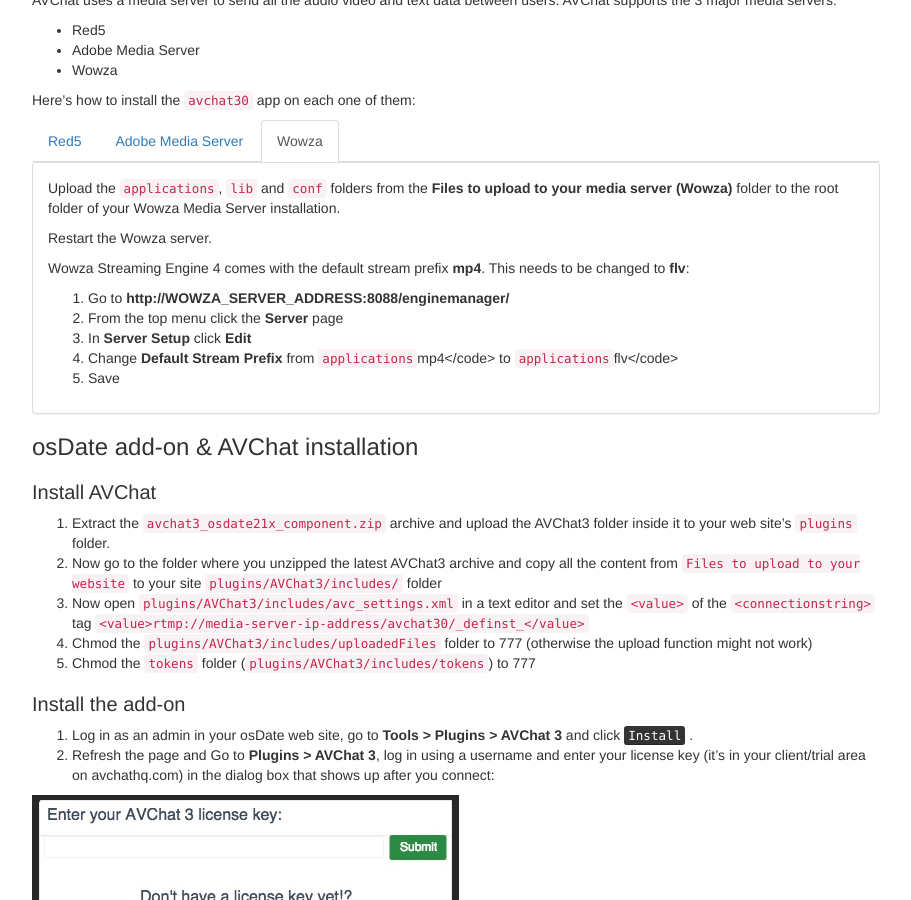
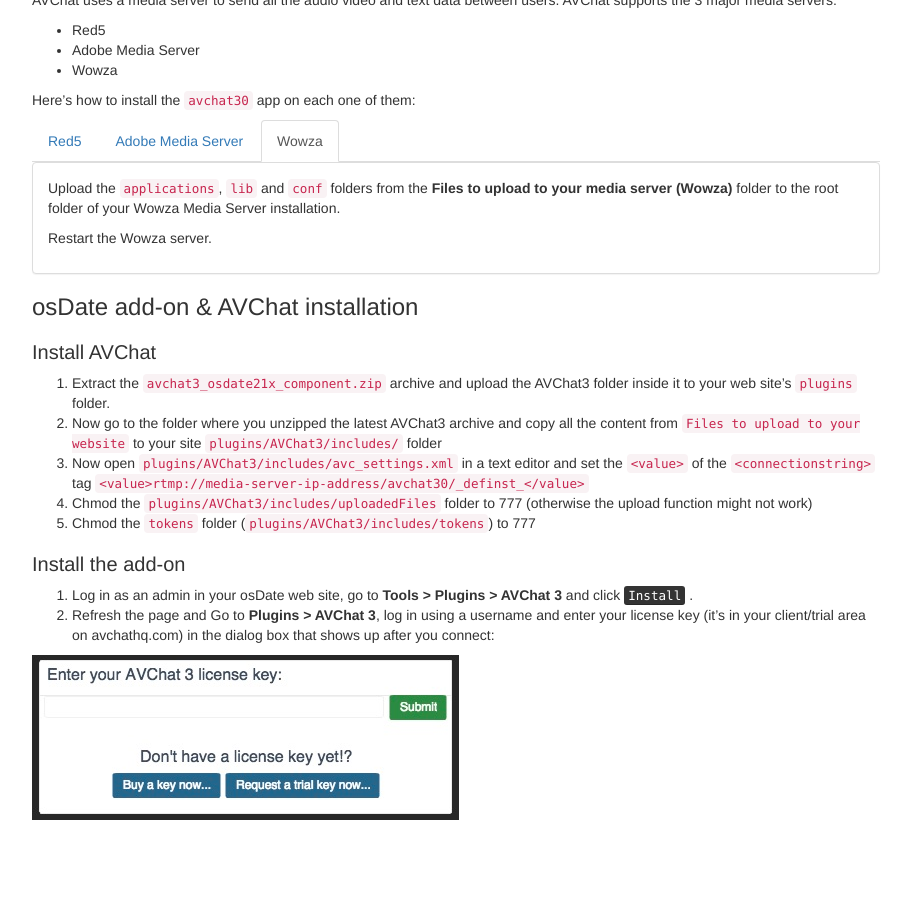
Before and after one commit to nusofthq/avchat-documentation, a Jekyll site: the page built from osdate.md, in a window 1280 px wide and 900 px high, scrolled down 1084 px. Shown: the whole window, without its empty margins (38-949 px from the left). Built offline with Jekyll 4.4.1, drawn with Linux system fonts in a browser that asks for light colours; nearby versions of some CDN libraries; comment, search, counter and statistics services are not loaded.

Commit message:
removed unnecesary step

```diff
--- a/_includes/media-server-app.md
+++ b/_includes/media-server-app.md
@@ -39,15 +39,6 @@
 <p>Restart the Wowza server.</p>
 
 <!--Starting with Wowza Streaming Engine 4, a new GUI has been added that allows you to control the server and individual applications. This can be accessed using a browser by going to <b>http://WOWZA_SERVER_ADDRESS:8088/enginemanager</b>-->
-
-<p>Wowza Streaming Engine 4 comes with the default stream prefix <b>mp4</b>. This needs to be changed to <b>flv</b>:</p>
-<ol>
-<li>Go to <b>http://WOWZA_SERVER_ADDRESS:8088/enginemanager/</b></li>
-<li>From the top menu click the <b>Server</b> page</li>
-<li>In <b>Server Setup</b> click <b>Edit</b></li>
-<li>Change <b>Default Stream Prefix</b> from <code class="highlighter-rouge">applications</code>mp4</code> to <code class="highlighter-rouge">applications</code>flv</code></li>
-<li>Save</li>
-</ol>
 </div>
 </div>
 </div>
```
